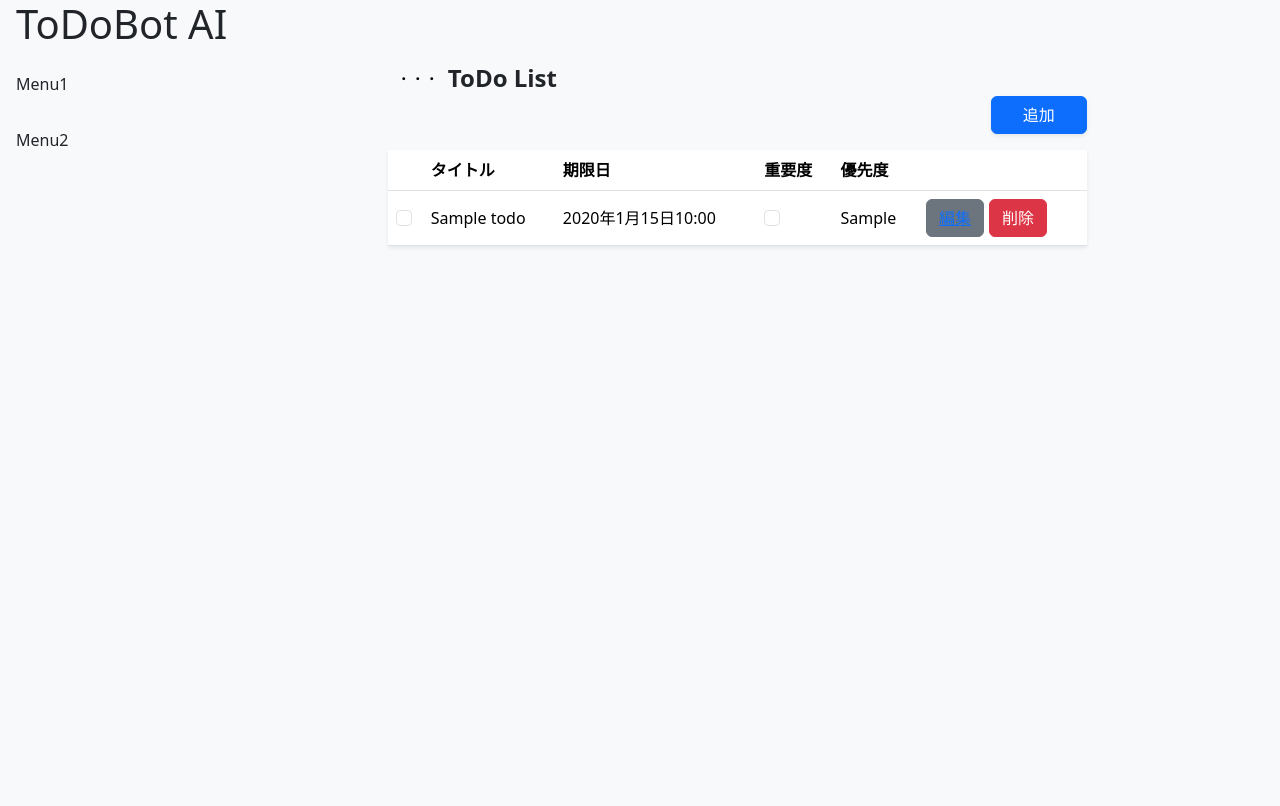
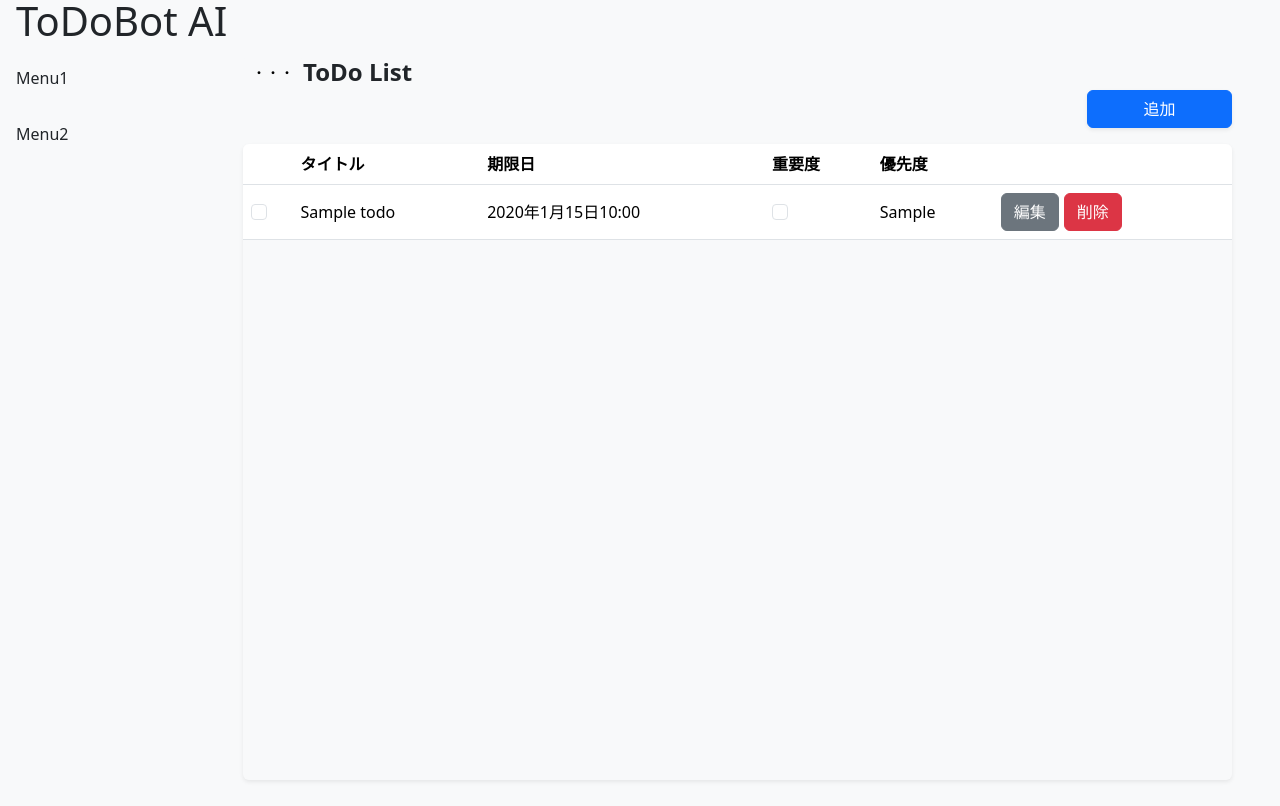
Before and after one commit to npsytoh/todo-bot-ai-dev, a Django app: template templates/todo/todo-main.html in a window 1280 px wide. After the commit the page ends 781 px from the top, so only its background shows below. Run offline with Django 5.2, Linux system fonts and the light colour scheme; tables that the repository leaves empty hold one stand-in row (values such as "Sample post"); the template is opened without the code that fills it: values that come from a table or form of the project are taken from there, most other values are stand-ins (such as "Sample title", 1, 10 or a date in 2020); parts of the project's set-up code (start-up, migrations or seed data) failed here and were passed over; some libraries are stand-ins or nearby versions.

Commit message:
refacter: Main content layout

```diff
--- a/static/css/style.css
+++ b/static/css/style.css
@@ -1,8 +1,17 @@
+header {
+	height: 50px;
+}
 nav {
 	width: 230px;
 }
 main {
 	transition: 0.3s all ease;
+}
+.main-content {
+	height: calc(100% - 50px);
+}
+.table-container {
+	flex: 1;
 }
 .functions {
 	display: flex;
--- a/templates/base.html
+++ b/templates/base.html
@@ -18,11 +18,11 @@
     {% bootstrap_javascript %}
   </head>
 
-  <body class="h-100">
+  <body class="h-100 d-flex flex-column">
     <header class="w-100 d-flex justify-content-between align-items-center bg-light px-3">
       <h1>ToDoBot AI</h1>
     </header>
-    <div class="d-flex flex-row w-100" style="height: calc(100% - 50px)">
+    <div class="main-content d-flex flex-row w-100">
       <nav class="bg-light">
         <ul class="nav flex-column m-0">
           <li class="nav-item">
@@ -37,6 +37,7 @@
         {% block main %}{% endblock main %}
       </main>
     </div>
+
     <footer></footer>
     {% block modal %}{% endblock modal %}
     {% block js %}{% endblock js %}
--- a/templates/todo/todo-main.html
+++ b/templates/todo/todo-main.html
@@ -2,21 +2,21 @@
 {% block title %}ToDoBot AI - ホーム{% endblock title %}
 
 {% block main %}
-  <div class="container-fluid mt-1">
-    <div class="row justify-content-center">
-      <div class="col-8">
+  <div class="container-fluid h-100 px-5 py-1">
+    <div class="row h-100 justify-content-center">
+      <div class="col h-100 d-flex flex-column">
 
-        <div class="bg-light d-flex flex-row align-items-center">
-          <div class="navbar-brand toggle-menu">
+        <div class="d-flex bg-light align-items-center">
+          <div class="toggle-menu">
             <button class="btn btn-light btn-sm" id="side_menu_toggle">
               ・・・
             </button>
           </div>
-          <div class="fs-4 fw-bold">ToDo List</div>
+          <div class="fs-4 fw-bold flex-grow-1">ToDo List</div>
         </div>
 
         <div class="row pb-3">
-          <form class="col" method="post">{% csrf_token %}
+          <form class="col-12" method="post">{% csrf_token %}
             <div class="row">
               <div class="col-10 pe-0">
                 <span>
@@ -30,7 +30,8 @@
           </form>
         </div>
 
-        <table class="table table-hover align-middle shadow-sm">
+        <div class="table-container flex-grow-1 overflow-y-auto rounded-2 shadow-sm mb-3">
+          <table class="table table-hover align-middle m-0">
             <thead>
               <tr>
                 <th scope="col" style="width: 5%"></th>
@@ -69,7 +70,7 @@
                     <ul class="functions">
                       <li class="functions-item">
                         <button class="btn btn-secondary">
-                        <a href="{% url 'todo-update' todo.pk %}">編集</a>
+                          <a href="{% url 'todo-update' todo.pk %}" class="text-decoration-none text-reset">編集</a>
                         </button>
                       </li>
                       <li class="functions-item">
@@ -84,6 +85,7 @@
               {% endfor %}
             </tbody>
           </table>
+        </div>
 
       </div>
     </div>
--- a/todo/forms.py
+++ b/todo/forms.py
@@ -18,7 +18,7 @@ class TodoCreateModelForm(forms.ModelForm):
         fields = ['task_title']
         widgets = {
             'task_title': forms.TextInput(attrs={
-                'class': 'form-control shadow-sm',
+                'class': 'form-control shadow-sm border border-0',
                 'placeholder': 'タスクを入力...',
             }),
         }
```
Lines whose indentation alone changed are shown as unchanged.
